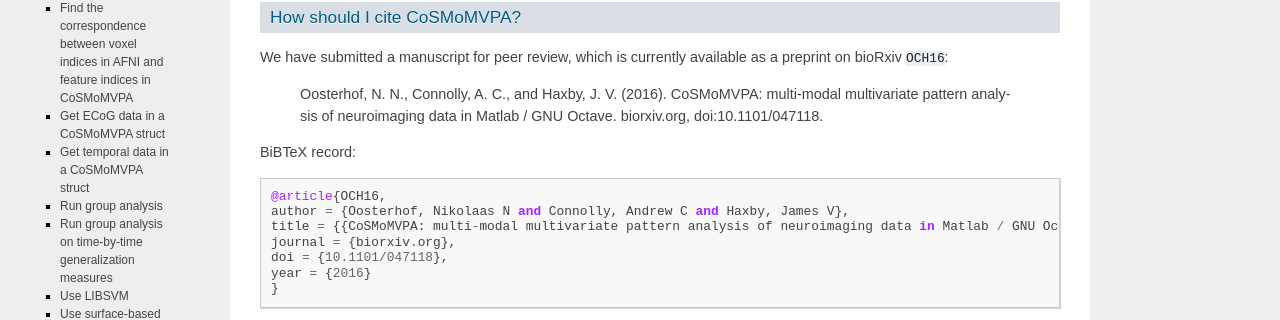
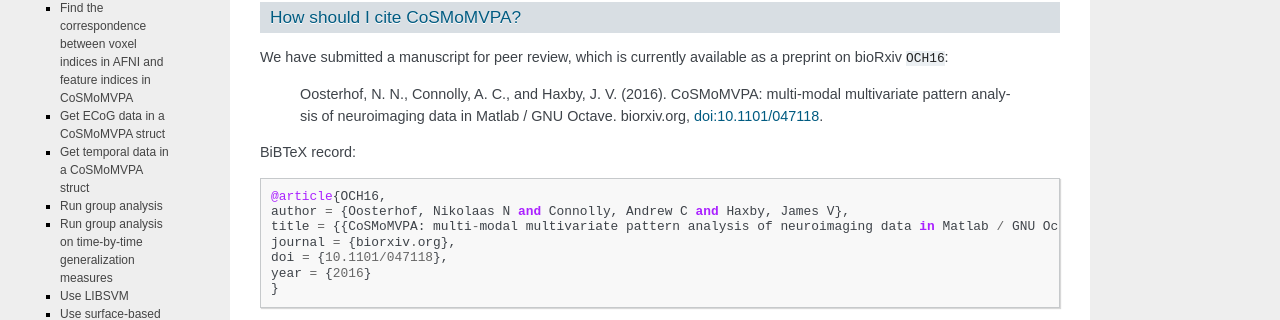
Before and after one commit to CoSMoMVPA/CoSMoMVPA, a Sphinx documentation site: the page built from doc/source/faq.rst, in a window 1280 px wide and 900 px high, scrolled down 782 px. Shown: the part 174-494 px from the top of the window. Built offline with Sphinx 7.4.7, drawn with Linux system fonts in a browser that asks for light colours; pages that are not in the unit, such as notebooks, are missing from menus; cross-references to code outside the pages are shown as plain code; part of the change alters nothing that is shown.

Commit message:
DOC: make DOI a link

```diff
--- a/doc/source/conf.py
+++ b/doc/source/conf.py
@@ -286,7 +286,8 @@ texinfo_documents = [
 extlinks = { 'pb': ('_static/publish/run_%s.html', 'Matlab output: run_'),
               'run_up': ('../_static/publish/%s.html', 'Matlab output: '),
                'demo_up': ('../_static/publish/%s.html', 'Matlab output: '),
-             'demo': ('_static/publish/%s.html', 'Matlab output: ')}
+             'demo': ('_static/publish/%s.html', 'Matlab output: '),
+             'doi': ('http://dx.doi.org/%s','doi:')}
 
 # make links available everywhere
 rst_epilog='\n\n.. include: links.txt\n\n'
--- a/doc/source/faq.rst
+++ b/doc/source/faq.rst
@@ -18,7 +18,7 @@ How should I cite CoSMoMVPA?
 ----------------------------
 We have submitted a manuscript for peer review, which is currently available as a preprint on bioRxiv :cite:`OCH16`:
 
-    Oosterhof, N. N., Connolly, A. C., and Haxby, J. V. (2016). CoSMoMVPA: multi-modal multivariate pattern analysis of neuroimaging data in Matlab / GNU Octave. biorxiv.org, doi:10.1101/047118.
+    Oosterhof, N. N., Connolly, A. C., and Haxby, J. V. (2016). CoSMoMVPA: multi-modal multivariate pattern analysis of neuroimaging data in Matlab / GNU Octave. biorxiv.org, :doi:`10.1101/047118`.
 
 BiBTeX record::
 
```
